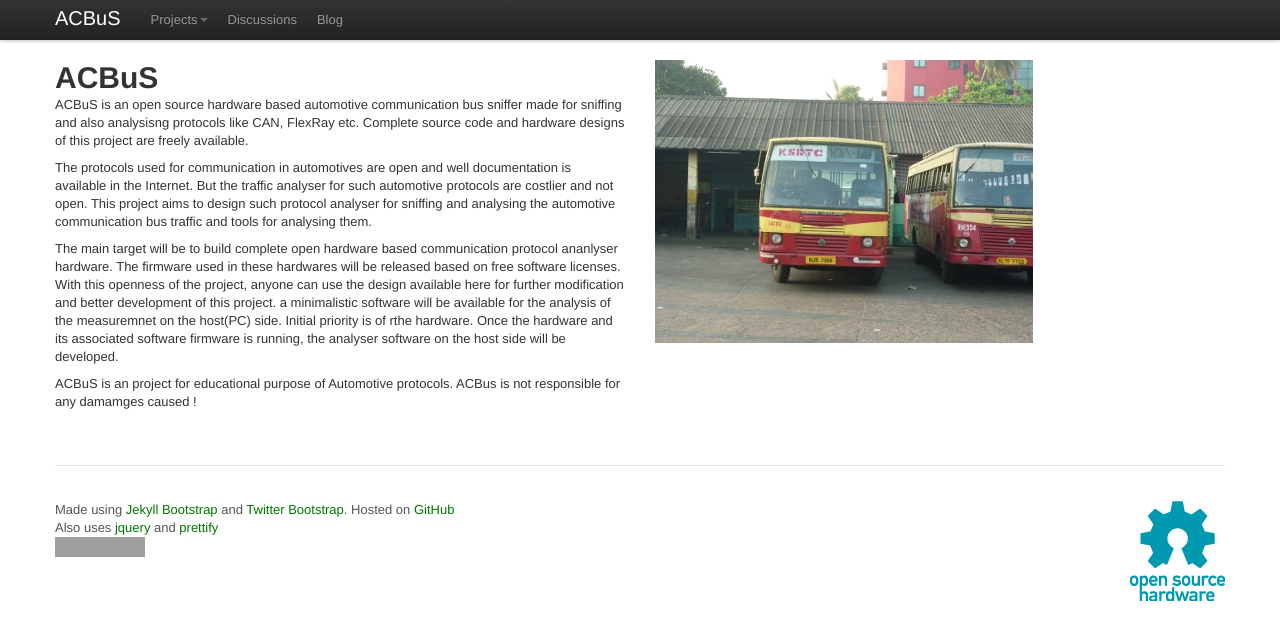
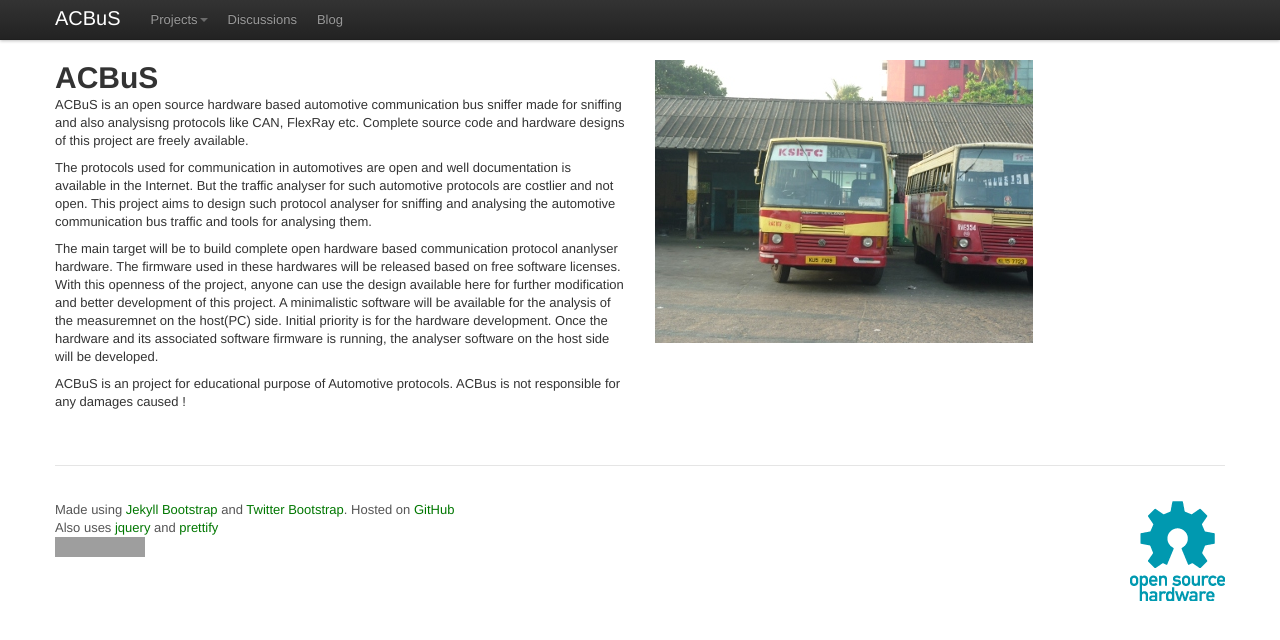
Before and after one commit to acbus/_acbus.github.com, a Jekyll site: the page built from index.html, in a window 1280 px wide. Shown: the top 640 px of the page. Built offline with Jekyll 4.4.1, drawn with Linux system fonts in a browser that asks for light colours; Markdown is read by kramdown in place of the engine named in the settings; grey boxes are pictures that could not be loaded.

Commit message:
spell fix

```diff
--- a/index.html
+++ b/index.html
@@ -12,12 +12,12 @@
 		<h1>ACBuS</h1>
 		<p>ACBuS is an open source hardware based automotive communication bus sniffer made for sniffing and also analysisng protocols like CAN, FlexRay etc. Complete source code and hardware designs of this project are freely available.</p>
 		<p>The protocols used for communication in automotives are open and well documentation is available in the Internet. But the traffic analyser for such automotive protocols are costlier and not open. This project aims to design such protocol analyser for sniffing and analysing the automotive communication bus traffic and tools for analysing them.</p>
-		<p>The main target will be to build complete open hardware based communication protocol ananlyser hardware. The firmware used in these hardwares will be released based on free software licenses. With this openness of the project, anyone can use the design available here for further modification and better development of this project. a minimalistic software will be available for the analysis of the measuremnet on the host(PC) side. Initial priority is of rthe hardware. Once the hardware and its associated software firmware is running, the analyser software on the host side will be developed.</p>
-		<p>ACBuS is an project for educational purpose of Automotive protocols. ACBus is not responsible for any damamges caused !</p>
+		<p>The main target will be to build complete open hardware based communication protocol ananlyser hardware. The firmware used in these hardwares will be released based on free software licenses. With this openness of the project, anyone can use the design available here for further modification and better development of this project. A minimalistic software will be available for the analysis of the measuremnet on the host(PC) side. Initial priority is for the hardware development. Once the hardware and its associated software firmware is running, the analyser software on the host side will be developed.</p>
+		<p>ACBuS is an project for educational purpose of Automotive protocols. ACBus is not responsible for any damages caused !</p>
 		</div>
 
 		<div class="span6">
-		<p><img src="assets/images/ksrtc.jpg" alt="The Sniffer" title="The Sniffer"/></p>
+		<p><img src="assets/images/ksrtc.jpg" alt="The ACBuS " title="The Sniffer"/></p>
 		</div>
 
 	</div> <!-- /Main block -->
```
